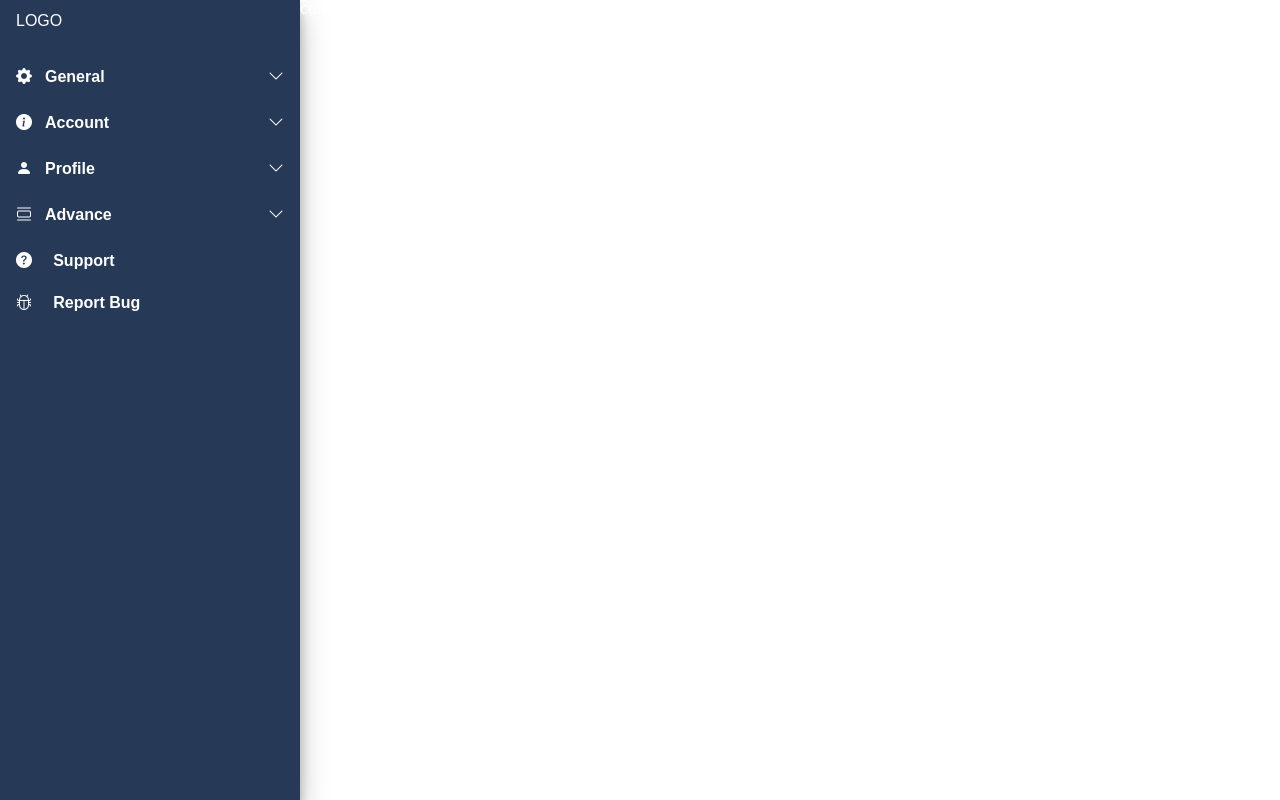
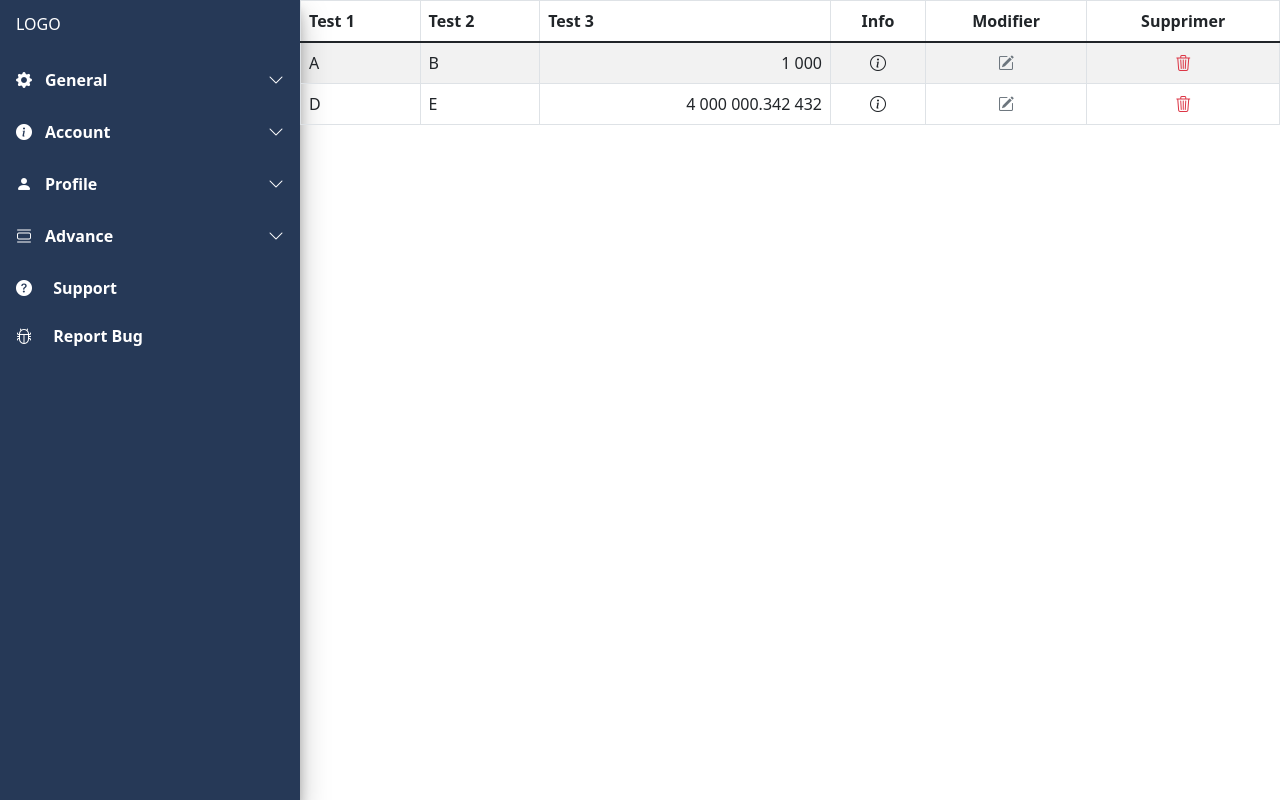
Before and after one commit to AnthonyDurandal/HIU2022, a React (Create React App) app: page / in a window 1280 px wide. Built offline with nearby package versions, Linux system fonts and the light colour scheme.

Commit message:
zany ary ny table

```diff
--- a/package.json
+++ b/package.json
@@ -6,7 +6,9 @@
     "@testing-library/jest-dom": "^5.16.2",
     "@testing-library/react": "^12.1.4",
     "@testing-library/user-event": "^13.5.0",
+    "bootstrap": "^5.1.3",
     "react": "^17.0.2",
+    "react-bootstrap": "^2.2.1",
     "react-dom": "^17.0.2",
     "react-router-dom": "^6.2.2",
     "react-scripts": "5.0.0",
--- a/src/App.js
+++ b/src/App.js
@@ -1,6 +1,7 @@
 import { BrowserRouter, Route, Routes } from "react-router-dom";
 import Accueil from "./pages/Accueil";
 import './styles/App.css'
+import 'bootstrap/dist/css/bootstrap.min.css';
 
 function App() {
   return (
--- /dev/null
+++ b/src/components/table/TableT.js
@@ -0,0 +1,105 @@
+import { useState } from "react"
+import { Table, Modal, Button } from "react-bootstrap"
+import '../../styles/TableT.css'
+
+const TableT = ({ data, crud, infoFunction, modifyFunction, deleteFunction }) => {
+    const [showDeleteModal, setShowDeleteModal] = useState(false)
+    const [indexToDelete, setIndexToDelete] = useState(null)
+    const [modalText, setModalText] = useState("")
+
+    const openDeleteModal = (index) => {
+        var text = data.deleteText;
+        setIndexToDelete(index);
+        data.deleteTextData.map(d=>{
+            var ind = 0;
+            data.header.forEach((h, i)=>{
+                if(h===d)
+                    ind = i;
+            })
+            text = text.replace("{}", data.data[index][ind]);
+        })
+        setModalText(text)
+        setShowDeleteModal(true)
+    }
+
+    const closeDeleteModal = () => {
+        setIndexToDelete(null)
+        setShowDeleteModal(false)
+    }
+
+    const lineClass = (data) => {
+        if(typeof(data) === 'number') return 'table-number'
+        else return ''
+    }
+
+    const formatData = (d) => {
+        if(typeof(d) === 'number')
+            return d.toString().replace(/\B(?=(\d{3})+(?!\d))/g, data.numberSeparator)
+        else return d
+    }
+
+    return (
+        <>
+            <Table striped bordered hover>
+                <thead>
+                    <tr>
+                        {
+                            data.header.map((h, index)=>(
+                                <th key={index}>{h}</th>
+                            ))
+                        }
+                        {
+                            crud && <>
+                                <th className="text-center">Info</th>
+                                <th className="text-center">Modifier</th>
+                                <th className="text-center">Supprimer</th>
+                            </>
+                        }
+                    </tr>
+                </thead>
+                <tbody>
+                    {
+                        data.data.map((row, index)=>(
+                            <tr key={index}>
+                                {
+                                    (row.map((data, i)=>(
+                                        <td key={i} className={lineClass(data)}>{formatData(data)}</td>
+                                    )))
+                                }
+                                { crud &&
+                                    <>
+                                        <td className="text-center" onClick={()=>{infoFunction(index)}}><i className="bi bi-info-circle table-button"></i></td>
+                                        <td className="text-center" onClick={()=>{modifyFunction(index)}}><i className="bi bi-pencil-square text-secondary table-button"></i></td>
+                                        <td className="text-center" onClick={()=>{openDeleteModal(index)}}><i className="bi bi-trash3 text-danger table-button"></i></td>
+                                    </>
+                                }
+                            </tr>
+                        ))
+                    }
+                </tbody>
+            </Table>
+            <Modal show={showDeleteModal}>
+                <Modal.Header>
+                    <Modal.Title>Suppression</Modal.Title>
+                </Modal.Header>
+
+                <Modal.Body>
+                    <p>{modalText}</p>
+                </Modal.Body>
+
+                <Modal.Footer>
+                    <Button variant="secondary" onClick={closeDeleteModal}>Annuler</Button>
+                    <Button variant="danger"
+                            onClick={()=>{
+                                deleteFunction(indexToDelete)
+                                closeDeleteModal()
+                                }
+                            }
+                    >Supprimer</Button>
+                </Modal.Footer>
+            </Modal>
+        </>
+    )
+}
+
+export default TableT
--- a/src/pages/Accueil.js
+++ b/src/pages/Accueil.js
@@ -1,13 +1,38 @@
 import React from 'react';
 import Sidebar from '../components/sidebar/Sidebar';
+import TableT from '../components/table/TableT';
 import './../styles/Accueil.css'
 
 const Accueil = () => {
+
+    const tableData = {
+        header: ["Test 1", "Test 2", "Test 3"],
+        data: [
+            ['A', 'B', 1000],
+            ['D', 'E', 4000000.342432]
+        ],
+        deleteText: "Voulez vous supprimer {} {} {} ?",
+        deleteTextData: ["Test 1", "Test 2", "Test 3"],
+        numberSeparator: " "
+    }
+
+    const info = (index) => {
+        console.log("info ", tableData.data[index][0])
+    }
+
+    const modif = (index) => {
+        console.log('modif', tableData.data[index][0])
+    }
+
+    const supprimer = (index) => {
+        console.log("delete", tableData.data[index][0])
+    }
+
     return (
         <div className='accueil'>
             <Sidebar/>
             <div className='content'>
-                content
+                <TableT data={tableData} infoFunction={info} modifyFunction={modif} deleteFunction={supprimer} crud />
             </div>
         </div>
     );
--- a/src/styles/Accueil.css
+++ b/src/styles/Accueil.css
@@ -6,4 +6,5 @@
 
 .content {
     width: 100%;
+    color: black;
 }
--- /dev/null
+++ b/src/styles/TableT.css
@@ -0,0 +1,7 @@
+.table-number{
+    text-align: right;
+}
+
+.table-button{
+    cursor: pointer;
+}
```
Also changed, not shown: 1 other file (tests, documents, lock files or other folders).
